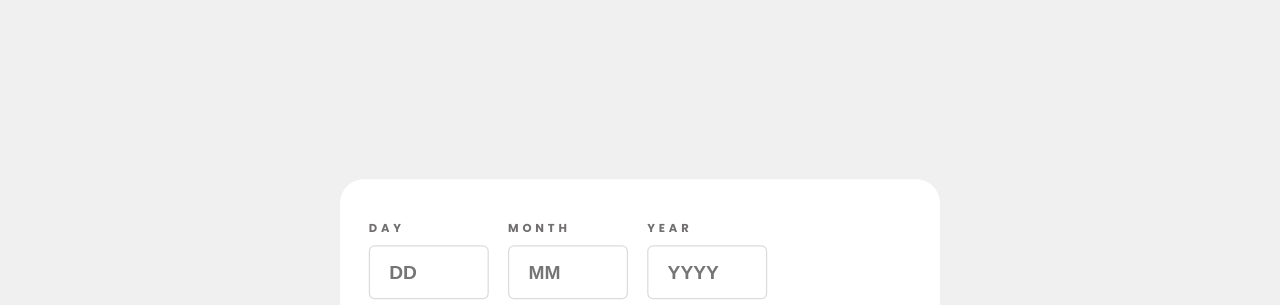
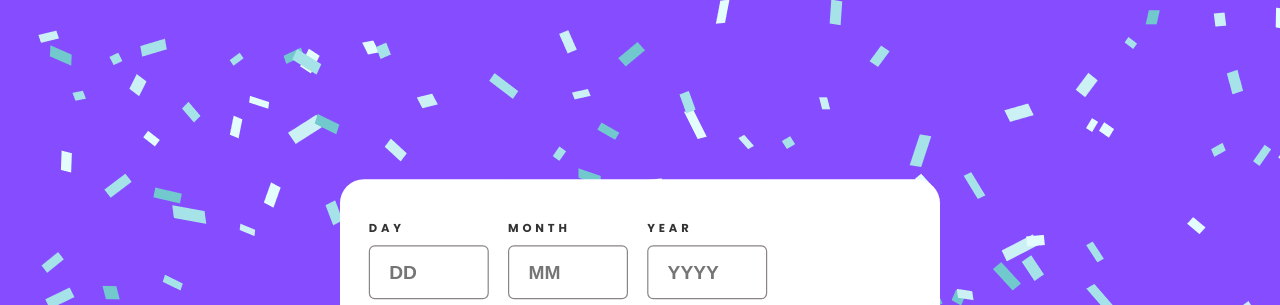
Before and after one commit to Mahdii-Kariimiian/age-calculator-app-main, a plain HTML site: page index.html in a window 1280 px wide. Shown: the top 305 px of the page. Drawn offline with Linux system fonts and the light colour scheme.

Commit message:
change background

```diff
--- a/script.js
+++ b/script.js
@@ -1,28 +1,32 @@
-/* vars */
-/* age vars */
+/* age variables */
 const dayInput = document.querySelector(".day-input")
 const monthInput = document.querySelector(".month-input")
 const yearInput = document.querySelector(".year-input")
 
-/* days of months */
+// days of months
 const thirtyOne = [1 , 3 , 5 , 7 , 8 , 10 , 12]
 const thirty = [ 4 , 6 , 9 , 11]
 const twentyEight = [2]
 
-/* button */
+// button
 const btn = document.querySelector(".button")
 
-/* outputs */
+// outputs
 const dayOutput = document.querySelector(".day-result")
 const monthOutput = document.querySelector(".month-result")
 const yearOutput = document.querySelector(".year-result")
 
-/* click event */
+// clear inputs
+dayInput.value = "";
+monthInput.value = "";
+yearInput.value = "";
+
+// click event
 btn.addEventListener( "click" , ageCalculation )
 
-/* age calculator function */
+// age calculator function
 function ageCalculation() {
-    /* vars for empty inputs */
+    // variables for empty inputs
     const dayTitleInput = document.querySelector(".day-title")
     const dayAlert = document.querySelector(".day-alert")
     const monthTitleInput = document.querySelector(".month-title")
@@ -30,30 +34,29 @@ function ageCalculation() {
     const yearTitleInput = document.querySelector(".year-title")
     const yearAlert = document.querySelector(".year-alert")
 
-    /* vars for invalid inputs */
+    // variables for invalid inputs
     const monthInvalid = document.querySelector(".month-invalid")
     const yearInvalid = document.querySelector(".year-invalid")
     const dayInvalid = document.querySelector(".day-invalid")
-    /* input values */
-    /* day with zero for under 10  */
+
+    // input values
+    // day with zero for numbers under 10
     const primaryDay = dayInput.value
     const day = primaryDay <= 10 ? `0${primaryDay}` : primaryDay
 
-    /* month with zero for under 10  */
+    // month with zero for numbers under 10
     const primaryMonth = monthInput.value
     const month = primaryMonth <= 10 ? `0${primaryMonth}` : primaryMonth
 
-    /* year */
+    // year
     const year = yearInput.value
 
+    // Convert Date to milliseconds
     const birthdate = new Date(`${year} , ${month} , ${day}`);
     const birthMili =(birthdate.getTime());
     const now = Date.now();
-
     const miliseconds = now - birthMili
-
     const ageDif = new Date(miliseconds)
-
     const Y = Math.abs(ageDif.getFullYear() - 1970)
     const M = ageDif.getMonth()
     const D = ageDif.getDate()
@@ -63,8 +66,8 @@ function ageCalculation() {
     yearOutput.innerHTML = Y
 
 
-    /* empty and invalid inputs */
-    /* day */
+    // empty and invalid inputs
+    // day
     if (!dayInput.value) {
         dayTitleInput.style.color =  "hsl(0, 100%, 67%)"
         dayInput.style.backgroundColor = "hsl(0, 100%, 67%, 50%)"
@@ -100,7 +103,7 @@ function ageCalculation() {
         dayInvalid.classList.add("hidden")
     }
 
-    /* month */
+    // month
     if (!monthInput.value) {
         monthTitleInput.style.color = "hsl(0, 100%, 67%)"
         monthInput.style.backgroundColor = "hsl(0, 100%, 67%, 50%)"
@@ -124,7 +127,7 @@ function ageCalculation() {
         monthInvalid.classList.add("hidden")
     }
 
-    /* year */
+    // year
     if (!yearInput.value) {
         yearTitleInput.style.color =  "hsl(0, 100%, 67%)"
         yearInput.style.backgroundColor = "hsl(0, 100%, 67%, 50%)"
@@ -146,5 +149,5 @@ function ageCalculation() {
         yearInput.style.backgroundColor = "hsl(0, 0%, 100%)"
         yearAlert.classList.add("hidden")
         yearInvalid.classList.add("hidden")
+    }
 }
-    }
--- a/style.css
+++ b/style.css
@@ -1,3 +1,4 @@
+/* Reset */
 * {
     box-sizing: border-box;
 }
@@ -6,13 +7,12 @@
 
 :root {
 
---Purple: hsl(259, 100%, 65%);
+--Purple: #854dff;
 --Lightred: hsl(0, 100%, 67%);
-
 --White: hsl(0, 0%, 100%);
---Offwhite: hsl(0, 0%, 94%);
---Lightgrey: hsl(0, 0%, 86%);
---Smokeygrey: hsl(0, 1%, 44%);
+--lightpurple: hsl(259, 94%, 72%);
+--Lightgrey: hsl(0, 3%, 53%);
+--Smokeygrey: hsl(0, 0%, 20%);
 --Offblack: hsl(0, 0%, 8%);
 }
 
@@ -36,18 +36,14 @@
     align-items: center;
 }
 
-
-
 /* main */
 
 body {
     font-family: 'Poppins', sans-serif;
     Font-size: 32px;
-
     height: 100vh;
-
-    background-color: var(--Offwhite);
-
+    background-color: var(--lightpurple);
+    background-image: url(/assets/images/background-\ magicpattern.png);
     margin:0;
 }
 
@@ -57,10 +53,8 @@ body {
     width: 90%;
     min-width: 330px;
     background-color: var(--White);
-
     margin: auto;
     padding: 1.5rem;
-
     border-radius: 20px 20px 80px 20px;
 }
 
@@ -96,6 +90,10 @@ body {
     cursor:pointer;
 }
 
+.input:hover {
+    background-color: var(--lightpurple);
+}
+
 .input-section {
     position:relative;
     margin-bottom: 100px;
@@ -109,7 +107,7 @@ body {
     height: 2.5px;
     top: 145px;
     left:0;
-    background-color: var(--Offwhite)
+    background-color: var(--lightpurple)
 }
 
 .alert,
@@ -117,14 +115,12 @@ body {
     position:absolute;
     font-size: .45rem;
     color: var(--Lightred);
-    font-size: .5rem;
     white-space: nowrap;
 }
 
 .hidden {
     display: none;
 }
-
 
 .svg {
     position: absolute;
@@ -170,7 +166,6 @@ svg {
     margin: 0;
 }
 
-
 @media (min-width:600px) {
 
     .container {
@@ -186,7 +181,7 @@ svg {
     }
 
     .svg {
-        right: 0;
+        right: -5px;
         left: initial;
         top: 80px;
         transform: scale(.9);
```
Also changed, not shown: assets/images/background- magicpattern.png (added), assets/screenshots/Desktop design.png (added), assets/screenshots/Empty inputs.png (added), assets/screenshots/Mobile design.png (added), assets/screenshots/calculate age.png (added), assets/screenshots/invalid inputs.png (added), 3 other files.
